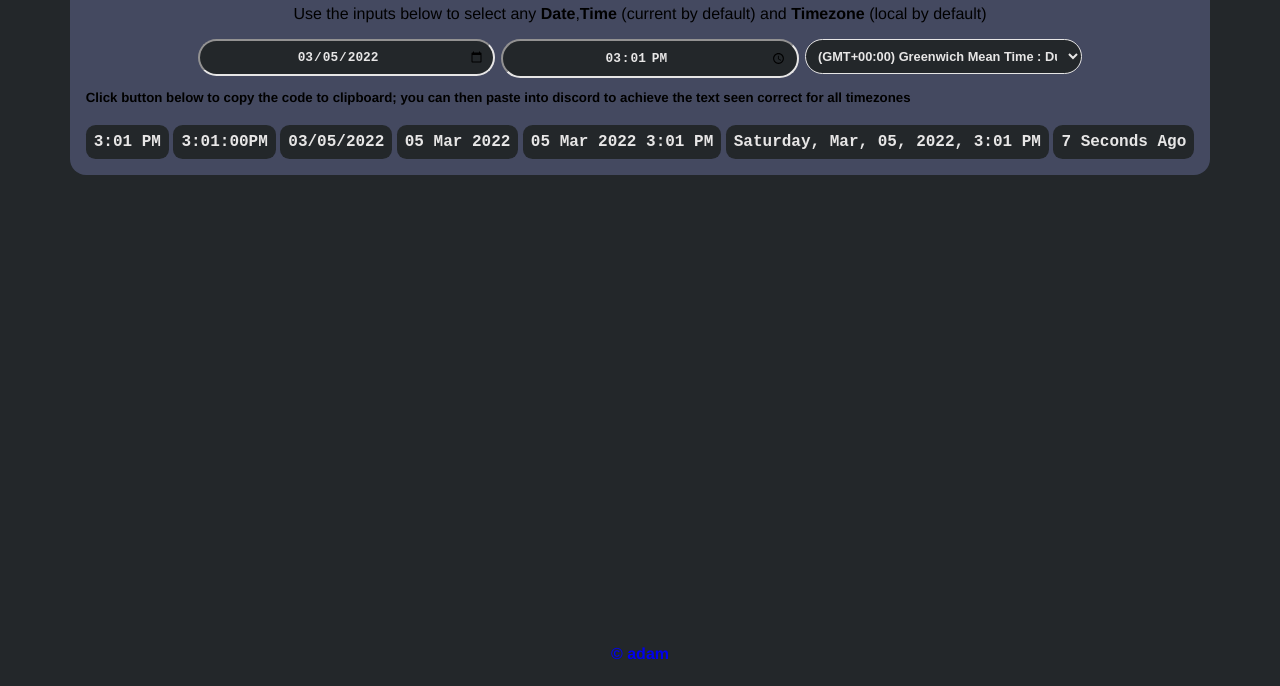
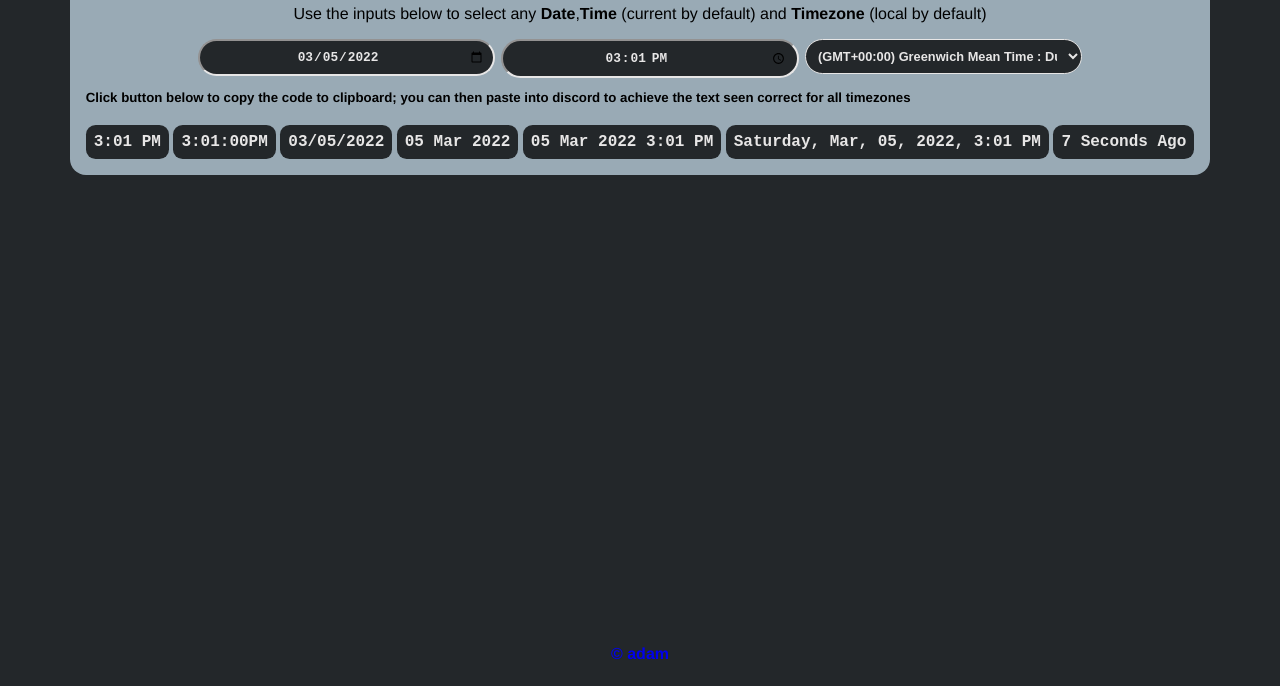
Before and after one commit to adamrg00/discord-time, a plain HTML site: page index.html in a window 1280 px wide. Shown: the part 114-800 px from the top of the page. Drawn offline with Linux system fonts and the light colour scheme.

Commit message:
Update style.css

```diff
--- a/style.css
+++ b/style.css
@@ -11,7 +11,7 @@ body {
     display: flex;
     flex-direction: column;
     gap: 1vh;
-    background-color: #494f69de;
+    background-color: #99AAB5;
     padding: 1rem;
     margin: 1rem;
     border-radius: 1rem;
```
